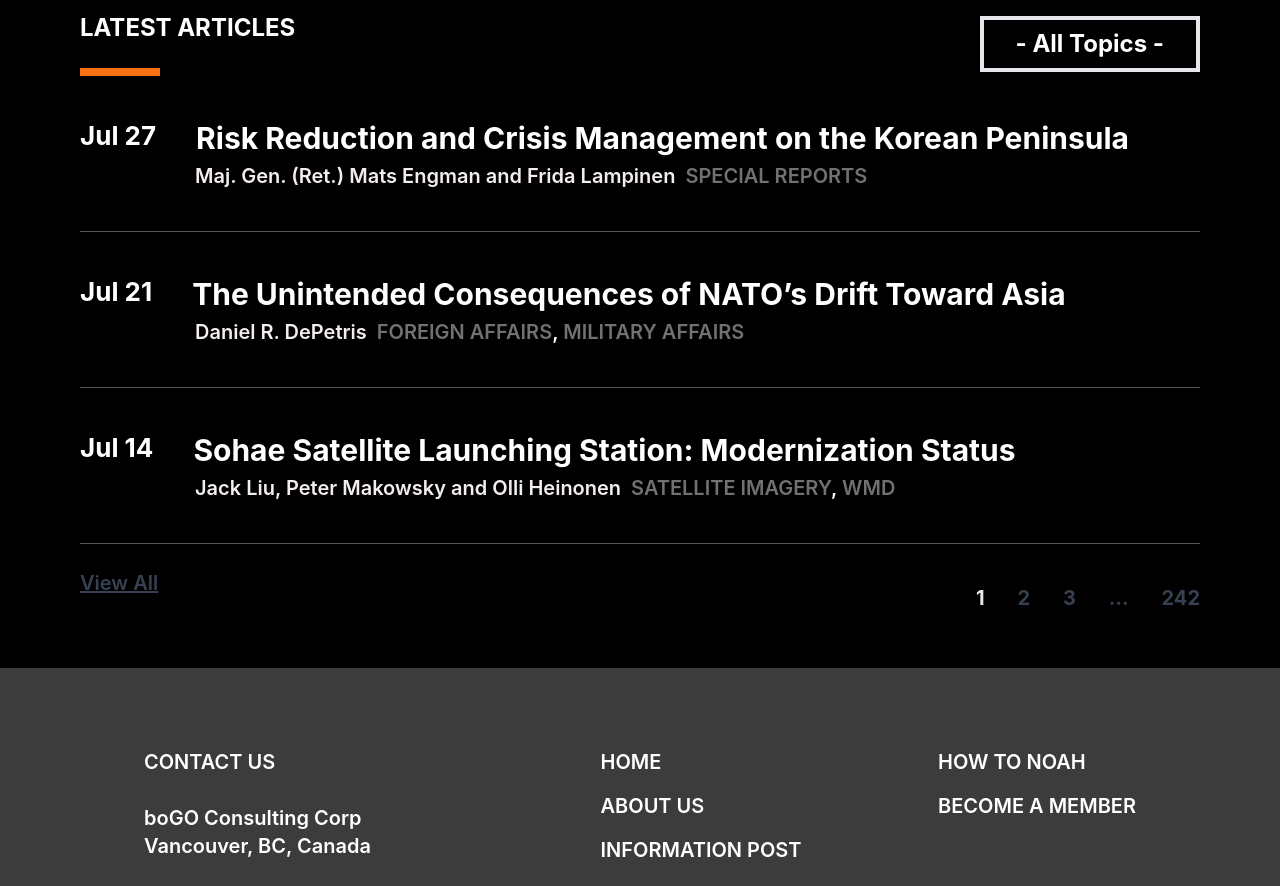
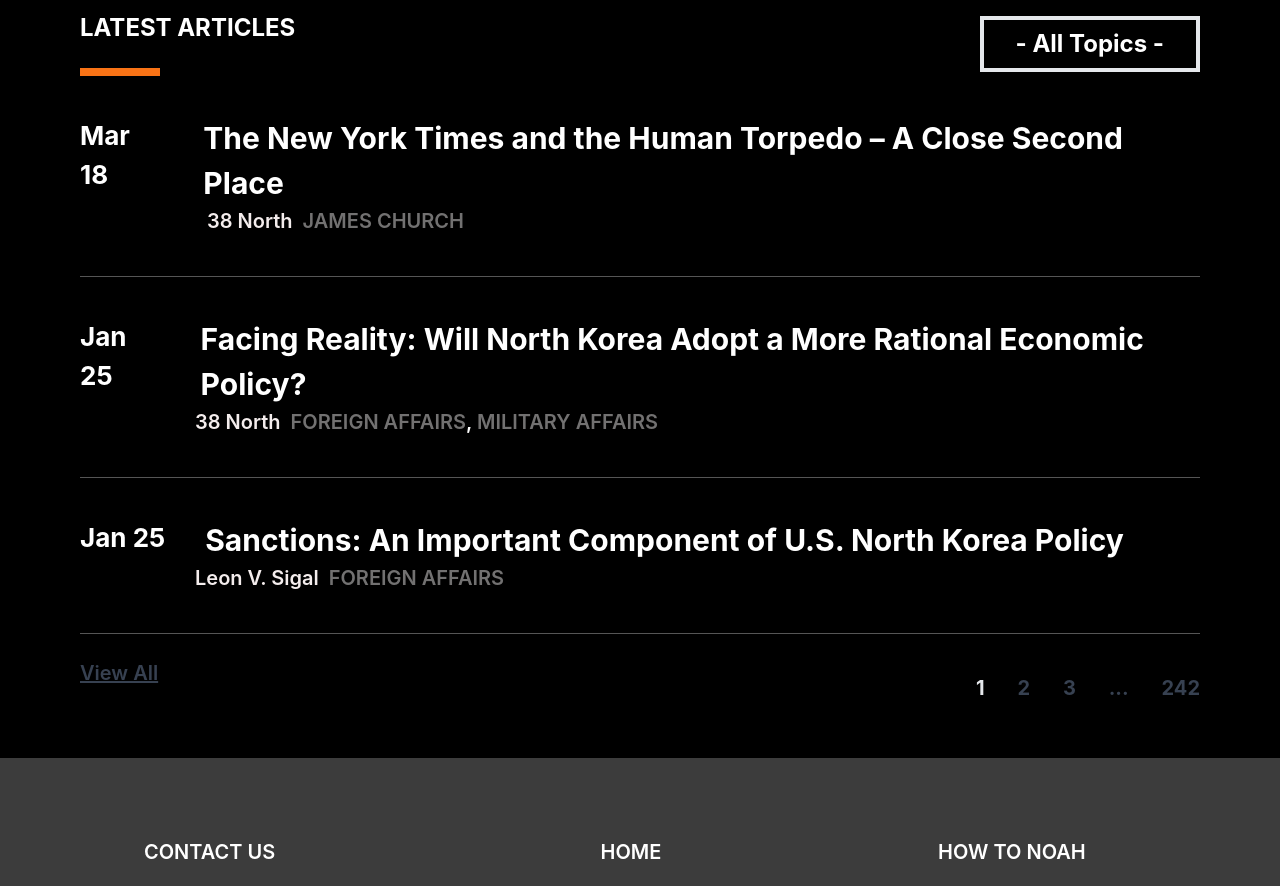
Before and after one commit to phamhyta/38north, a React (Create React App) app: page / in a window 1280 px wide. Shown: the part 3380-4266 px from the top of the page. Built offline with nearby package versions, Linux system fonts and the light colour scheme.

Commit message:
change news

```diff
--- a/src/components/AdminPage.jsx
+++ b/src/components/AdminPage.jsx
@@ -2,8 +2,8 @@ import React from 'react';
 
 const AdminPage = () => {
   return (
-    <div>
-      <div className="text-3xl font-bold text-center my-6">All News</div>
+    <div className="">
+      <div className="text-3xl font-bold text-center py-6">All News</div>
       <div className="flex justify-end mx-36 cursor-pointer">
         <div className="rounded-lg bg-blue-600 text-white font-bold px-4 py-2">
           + Create
@@ -18,11 +18,13 @@ const AdminPage = () => {
               </div>
               <div className="article__title" itemprop="name">
                 <a
-                  href="https://www.38north.org/reports/2023/07/risk-reduction-and-crisis-management-on-the-korean-peninsula/"
-                  title="Article: Risk Reduction and Crisis Management on the Korean Peninsula"
-                  className="article__link"
+                  href="https://www.38north.org/2010/05/the-new-york-times-and-the-human-torpedo-a-close-second-place/"
+                  title="Article: The New York Times and the Human Torpedo – A Close Second Place"
+                  class="article__link"
+                  itemprop="url"
                 >
-                  Risk Reduction and Crisis Management on the Korean Peninsula{' '}
+                  The New York Times and the Human Torpedo – A Close Second
+                  Place{' '}
                 </a>
               </div>
               <div className="ml-10 flex">
@@ -37,31 +39,23 @@ const AdminPage = () => {
             <div className="flex">
               <div className="article__authors" itemprop="author">
                 <a
-                  href="https://www.38north.org/author/maj-gen-ret-mats-engman/"
-                  title="Posts by Maj. Gen. (Ret.) Mats Engman"
-                  className="author url fn"
+                  href="https://www.38north.org/author/38-north/"
+                  title="Posts by 38 North"
+                  class="author url fn ml-3"
                 >
-                  Maj. Gen. (Ret.) Mats Engman
-                </a>{' '}
-                and{' '}
-                <a
-                  href="https://www.38north.org/author/frida-lampinen/"
-                  title="Posts by Frida Lampinen"
-                  className="author url fn"
-                >
-                  Frida Lampinen
-                </a>{' '}
+                  38 North
+                </a>
               </div>
 
               <div className="article__topics">
                 <span itemprop="about">
                   <a
-                    href="https://www.38north.org/topics/special-reports/"
+                    href="https://www.38north.org/topics/james-church/"
                     rel="category tag"
                   >
-                    Special Reports
+                    James Church
                   </a>
-                </span>{' '}
+                </span>
               </div>
             </div>
           </article>
@@ -72,18 +66,20 @@ const AdminPage = () => {
           >
             <div className="flex">
               <div className="article__date">
-                <time datetime="2023-07-21">Jul 21 </time>
+                <time datetime="2023-07-21">Jan 25 </time>
               </div>
               <div className="article__title" itemprop="name">
                 <a
-                  href="https://www.38north.org/2023/07/the-unintended-consequences-of-natos-drift-toward-asia/"
-                  title="Article: The Unintended Consequences of NATO’s Drift Toward Asia"
-                  className="article__link"
+                  href="https://www.38north.org/2010/07/facing-reality-will-north-korea-adopt-a-more-rational-economic-policy/"
+                  title="Article: Facing Reality: Will North Korea Adopt a More Rational Economic Policy?"
+                  class="article__link"
+                  itemprop="url"
                 >
-                  The Unintended Consequences of NATO’s Drift Toward Asia{' '}
+                  Facing Reality: Will North Korea Adopt a More Rational
+                  Economic Policy?{' '}
                 </a>
               </div>
-              <div className="ml-24 flex">
+              <div className="ml-20 flex">
                 <div className="rounded-lg text-white font-medium bg-green-400 p-1 w-20 justify-center flex items-center">
                   Edit
                 </div>
@@ -96,10 +92,10 @@ const AdminPage = () => {
               <div className="article__authors" itemprop="author">
                 <a
                   href="https://www.38north.org/author/daniel-r-depetris/"
-                  title="Posts by Daniel R. DePetris"
+                  title="Posts by 38 North"
                   className="author url fn"
                 >
-                  Daniel R. DePetris
+                  38 North
                 </a>{' '}
               </div>
 
@@ -131,18 +127,19 @@ const AdminPage = () => {
           >
             <div className="flex">
               <div className="article__date">
-                <time datetime="2023-07-14">Jul 14 </time>
+                <time datetime="2023-07-14">Jan 25 </time>
               </div>
               <div className="article__title" itemprop="name">
                 <a
-                  href="https://www.38north.org/2023/07/sohae-satellite-launching-station-modernization-status-2/"
-                  title="Article: Sohae Satellite Launching Station: Modernization Status"
-                  className="article__link"
+                  href="https://www.38north.org/2010/05/sanctions-an-important-component-of-u-s-north-korea-policy/"
+                  title="Article: Sanctions: An Important Component of U.S. North Korea Policy"
+                  class="article__link"
+                  itemprop="url"
                 >
-                  Sohae Satellite Launching Station: Modernization Status{' '}
+                  Sanctions: An Important Component of U.S. North Korea Policy{' '}
                 </a>
               </div>
-              <div className="ml-36 flex">
+              <div className="ml-[216px] flex">
                 <div className="rounded-lg text-white font-medium bg-green-400 p-1 w-20 justify-center flex items-center">
                   Edit
                 </div>
@@ -154,48 +151,24 @@ const AdminPage = () => {
             <div className="flex">
               <div className="article__authors" itemprop="author">
                 <a
-                  href="https://www.38north.org/author/jack-liu/"
-                  title="Posts by Jack Liu"
-                  className="author url fn"
+                  href="https://www.38north.org/author/leon-v-sigal/"
+                  title="Posts by Leon V. Sigal"
+                  class="author url fn"
+                  rel="author"
                 >
-                  Jack Liu
+                  Leon V. Sigal
                 </a>
-                ,{' '}
-                <a
-                  href="https://www.38north.org/author/peter-makowsky/"
-                  title="Posts by Peter Makowsky"
-                  className="author url fn"
-                >
-                  Peter Makowsky
-                </a>{' '}
-                and{' '}
-                <a
-                  href="https://www.38north.org/author/olli-heinonen/"
-                  title="Posts by Olli Heinonen"
-                  className="author url fn"
-                >
-                  Olli Heinonen
-                </a>{' '}
               </div>
 
               <div className="article__topics">
                 <span itemprop="about">
                   <a
-                    href="https://www.38north.org/topics/satellite-analysis/"
+                    href="https://www.38north.org/topics/foreign-affairs/"
                     rel="category tag"
                   >
-                    Satellite Imagery
+                    Foreign Affairs
                   </a>
                 </span>
-                ,{' '}
-                <span itemprop="about">
-                  <a
-                    href="https://www.38north.org/topics/wmd/"
-                    rel="category tag"
-                  >
-                    WMD
-                  </a>
-                </span>{' '}
               </div>
             </div>
           </article>
--- a/src/components/HomePage.jsx
+++ b/src/components/HomePage.jsx
@@ -174,46 +174,40 @@ const HomePage = () => {
           <article className="article article--compact ajax-item">
             <div className="flex">
               <div className="article__date">
-                <time datetime="2023-07-27">Jul 27 </time>
+                <time datetime="2010-03-18">Mar 18</time>
               </div>
               <div className="article__title" itemprop="name">
                 <a
-                  href="https://www.38north.org/reports/2023/07/risk-reduction-and-crisis-management-on-the-korean-peninsula/"
-                  title="Article: Risk Reduction and Crisis Management on the Korean Peninsula"
-                  className="article__link"
+                  href="https://www.38north.org/2010/05/the-new-york-times-and-the-human-torpedo-a-close-second-place/"
+                  title="Article: The New York Times and the Human Torpedo – A Close Second Place"
+                  class="article__link"
+                  itemprop="url"
                 >
-                  Risk Reduction and Crisis Management on the Korean Peninsula{' '}
+                  The New York Times and the Human Torpedo – A Close Second
+                  Place{' '}
                 </a>
               </div>
             </div>
             <div className="flex">
               <div className="article__authors" itemprop="author">
                 <a
-                  href="https://www.38north.org/author/maj-gen-ret-mats-engman/"
-                  title="Posts by Maj. Gen. (Ret.) Mats Engman"
-                  className="author url fn"
+                  href="https://www.38north.org/author/38-north/"
+                  title="Posts by 38 North"
+                  class="author url fn ml-3"
                 >
-                  Maj. Gen. (Ret.) Mats Engman
-                </a>{' '}
-                and{' '}
-                <a
-                  href="https://www.38north.org/author/frida-lampinen/"
-                  title="Posts by Frida Lampinen"
-                  className="author url fn"
-                >
-                  Frida Lampinen
-                </a>{' '}
+                  38 North
+                </a>
               </div>
 
               <div className="article__topics">
                 <span itemprop="about">
                   <a
-                    href="https://www.38north.org/topics/special-reports/"
+                    href="https://www.38north.org/topics/james-church/"
                     rel="category tag"
                   >
-                    Special Reports
+                    James Church
                   </a>
-                </span>{' '}
+                </span>
               </div>
             </div>
           </article>
@@ -224,15 +218,17 @@ const HomePage = () => {
           >
             <div className="flex">
               <div className="article__date">
-                <time datetime="2023-07-21">Jul 21 </time>
+                <time datetime="2023-07-21">Jan 25 </time>
               </div>
               <div className="article__title" itemprop="name">
                 <a
-                  href="https://www.38north.org/2023/07/the-unintended-consequences-of-natos-drift-toward-asia/"
-                  title="Article: The Unintended Consequences of NATO’s Drift Toward Asia"
-                  className="article__link"
+                  href="https://www.38north.org/2010/07/facing-reality-will-north-korea-adopt-a-more-rational-economic-policy/"
+                  title="Article: Facing Reality: Will North Korea Adopt a More Rational Economic Policy?"
+                  class="article__link"
+                  itemprop="url"
                 >
-                  The Unintended Consequences of NATO’s Drift Toward Asia{' '}
+                  Facing Reality: Will North Korea Adopt a More Rational
+                  Economic Policy?{' '}
                 </a>
               </div>
             </div>
@@ -240,10 +236,10 @@ const HomePage = () => {
               <div className="article__authors" itemprop="author">
                 <a
                   href="https://www.38north.org/author/daniel-r-depetris/"
-                  title="Posts by Daniel R. DePetris"
+                  title="Posts by 38 North"
                   className="author url fn"
                 >
-                  Daniel R. DePetris
+                  38 North
                 </a>{' '}
               </div>
 
@@ -275,63 +271,40 @@ const HomePage = () => {
           >
             <div className="flex">
               <div className="article__date">
-                <time datetime="2023-07-14">Jul 14 </time>
+                <time datetime="2023-07-14">Jan 25 </time>
               </div>
               <div className="article__title" itemprop="name">
                 <a
-                  href="https://www.38north.org/2023/07/sohae-satellite-launching-station-modernization-status-2/"
-                  title="Article: Sohae Satellite Launching Station: Modernization Status"
-                  className="article__link"
+                  href="https://www.38north.org/2010/05/sanctions-an-important-component-of-u-s-north-korea-policy/"
+                  title="Article: Sanctions: An Important Component of U.S. North Korea Policy"
+                  class="article__link"
+                  itemprop="url"
                 >
-                  Sohae Satellite Launching Station: Modernization Status{' '}
+                  Sanctions: An Important Component of U.S. North Korea Policy{' '}
                 </a>
               </div>
             </div>
             <div className="flex">
               <div className="article__authors" itemprop="author">
                 <a
-                  href="https://www.38north.org/author/jack-liu/"
-                  title="Posts by Jack Liu"
-                  className="author url fn"
+                  href="https://www.38north.org/author/leon-v-sigal/"
+                  title="Posts by Leon V. Sigal"
+                  class="author url fn"
+                  rel="author"
                 >
-                  Jack Liu
+                  Leon V. Sigal
                 </a>
-                ,{' '}
-                <a
-                  href="https://www.38north.org/author/peter-makowsky/"
-                  title="Posts by Peter Makowsky"
-                  className="author url fn"
-                >
-                  Peter Makowsky
-                </a>{' '}
-                and{' '}
-                <a
-                  href="https://www.38north.org/author/olli-heinonen/"
-                  title="Posts by Olli Heinonen"
-                  className="author url fn"
-                >
-                  Olli Heinonen
-                </a>{' '}
               </div>
 
               <div className="article__topics">
                 <span itemprop="about">
                   <a
-                    href="https://www.38north.org/topics/satellite-analysis/"
+                    href="https://www.38north.org/topics/foreign-affairs/"
                     rel="category tag"
                   >
-                    Satellite Imagery
+                    Foreign Affairs
                   </a>
                 </span>
-                ,{' '}
-                <span itemprop="about">
-                  <a
-                    href="https://www.38north.org/topics/wmd/"
-                    rel="category tag"
-                  >
-                    WMD
-                  </a>
-                </span>{' '}
               </div>
             </div>
           </article>
```
